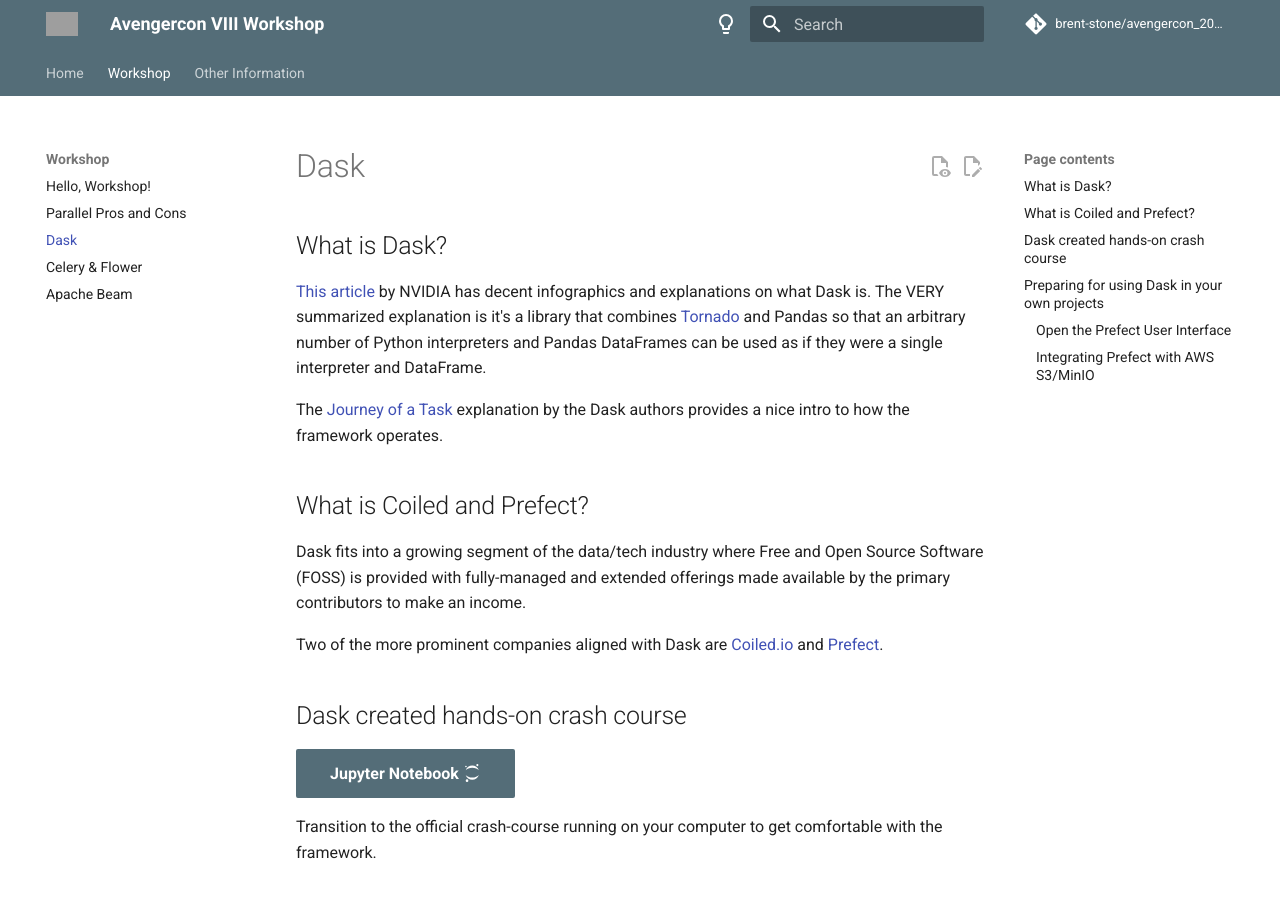
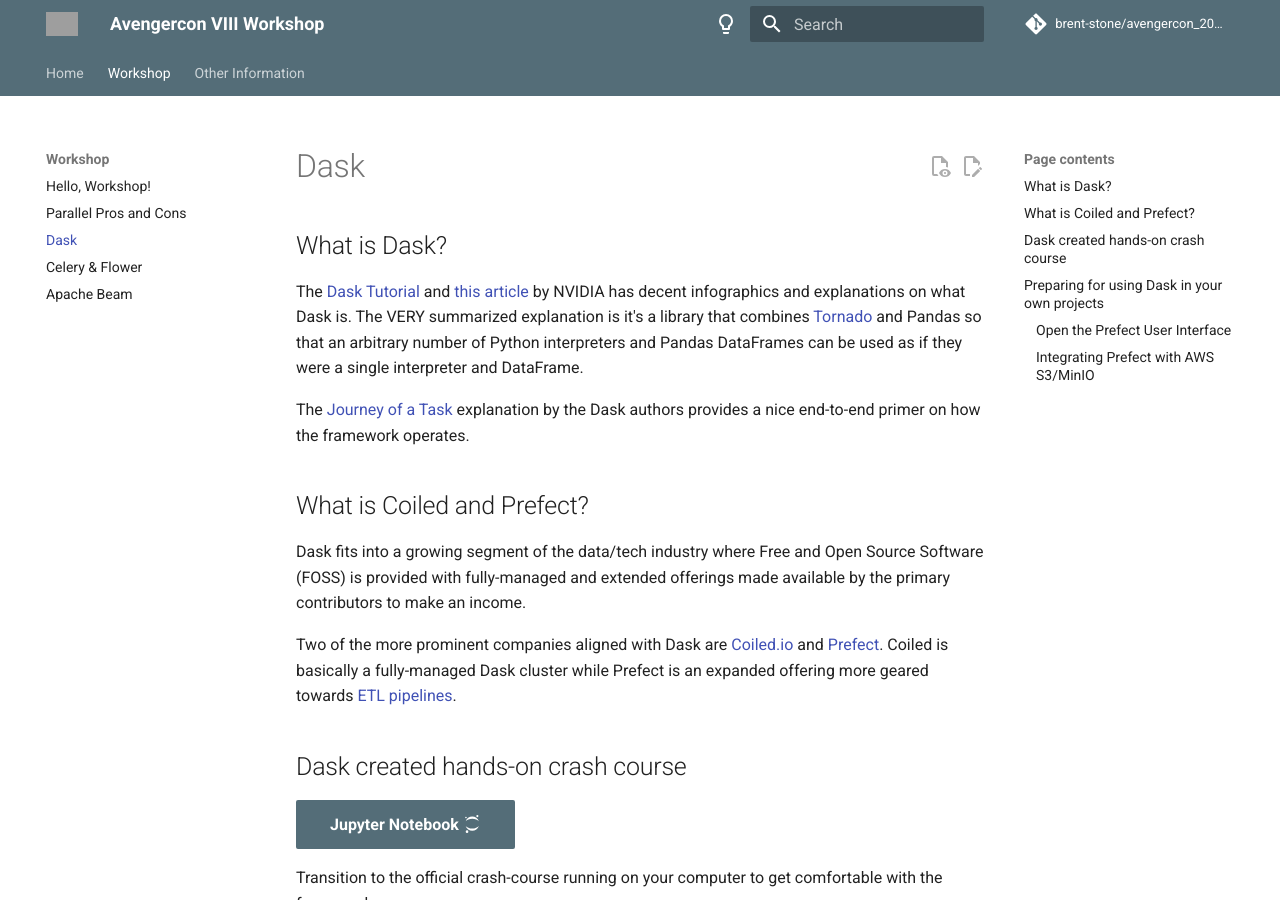
Before and after one commit to brent-stone/avengercon_2024, an MkDocs documentation site: the page built from docs/workshop/3_dask.md, in a window 1280 px wide and 900 px high. Built offline with MkDocs 1.6.1 and Material for MkDocs 9.7.7, drawn with Linux system fonts in a browser that asks for light colours; comment, search, counter and statistics services are not loaded; grey boxes are pictures that could not be loaded.

```diff
--- a/docs/workshop/3_dask.md
+++ b/docs/workshop/3_dask.md
@@ -1,13 +1,13 @@
 ## What is Dask?
 
-[This article](https://www.nvidia.com/en-us/glossary/dask/) by NVIDIA has decent
-infographics and explanations on what Dask is. The VERY summarized explanation is it's a
-library that combines [Tornado](https://www.tornadoweb.org/en/stable/) and Pandas so
+The [Dask Tutorial](https://tutorial.dask.org/00_overview.html) and [this article](https://www.nvidia.com/en-us/glossary/dask/)
+by NVIDIA has decent infographics and explanations on what Dask is. The VERY summarized
+explanation is it's a library that combines [Tornado](https://www.tornadoweb.org/en/stable/) and Pandas so
 that an arbitrary number of Python interpreters and Pandas DataFrames can be used as if
 they were a single interpreter and DataFrame.
 
 The [Journey of a Task](https://distributed.dask.org/en/latest/journey.html) explanation
-by the Dask authors provides a nice intro to how the framework operates.
+by the Dask authors provides a nice end-to-end primer on how the framework operates.
 
 ## What is Coiled and Prefect?
 Dask fits into a growing segment of the data/tech industry where Free and Open Source
@@ -15,7 +15,8 @@
 the primary contributors to make an income.
 
 Two of the more prominent companies aligned with Dask are [Coiled.io](https://www.coiled.io/)
-and [Prefect](https://www.prefect.io/).
+and [Prefect](https://www.prefect.io/). Coiled is basically a fully-managed Dask cluster while Prefect is an
+expanded offering more geared towards [ETL pipelines](https://examples.dask.org/applications/prefect-etl.html).
 
 
 ## Dask created hands-on crash course
```
Also changed, not shown: docs/workshop/1_hello_workshop.md (+5 -0 lines), docs/workshop/1_images/swagger.png (added), 3 other files.
